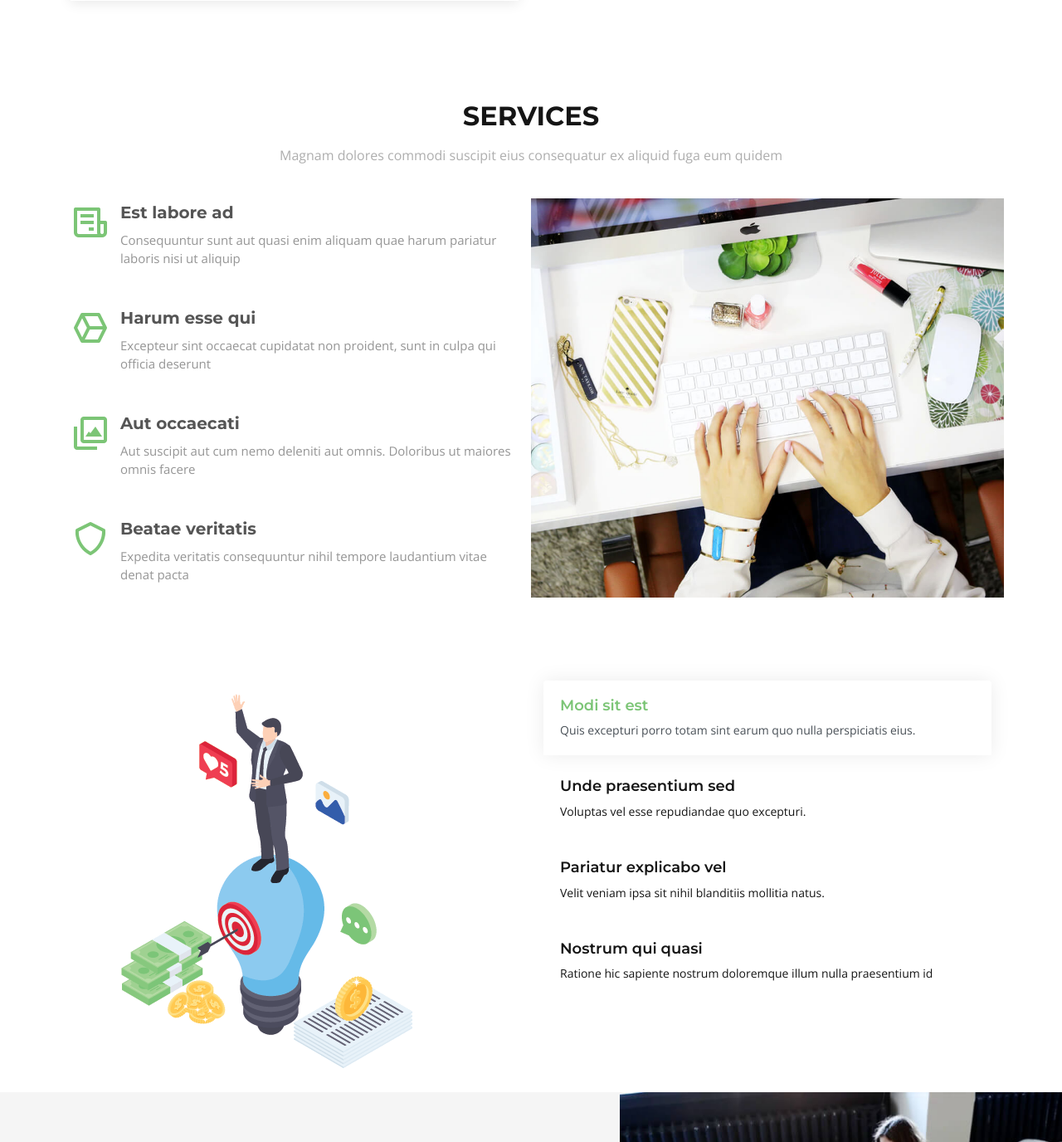
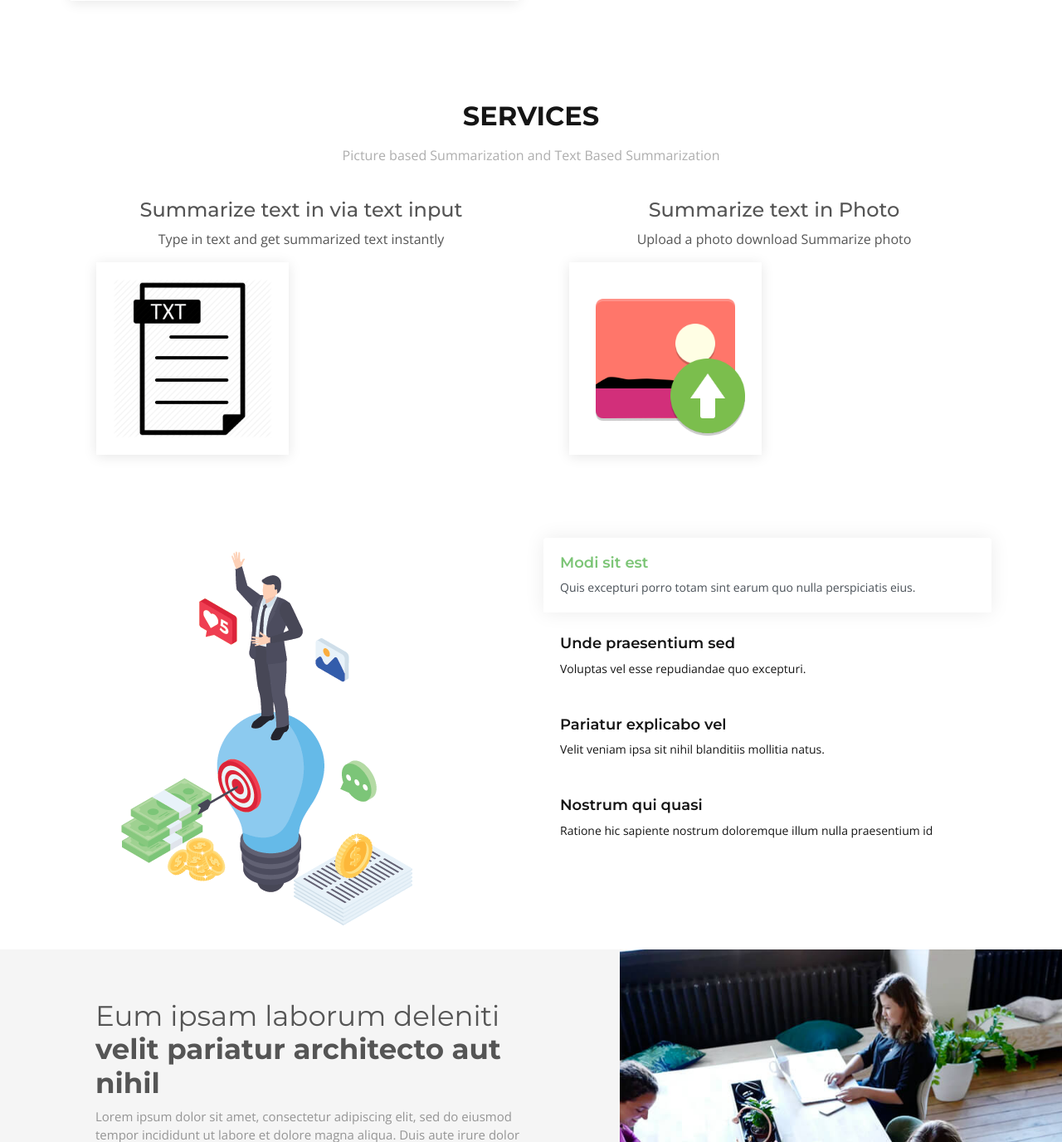
Before and after one commit to ShaneyMantri/TextSummarizer, a Django app: page / in a window 1280 px wide. Shown: the part 1440-2816 px from the top of the page at 83% size. Run offline with Django 3.2, Linux system fonts and the light colour scheme; a user stored in the database is signed in; some libraries are stand-ins or nearby versions.

Commit message:
Text INput ready to be summarize

```diff
--- a/Text_Summarize/settings.py
+++ b/Text_Summarize/settings.py
@@ -126,7 +126,6 @@ STATIC_URL = '/static/'
 #CRISPY_TEMPLATE_PACK = 'bootstrap4'
 
 
-
 STATIC_ROOT=os.path.join(BASE_DIR,"static_cdn")
 STATICFILES_DIRS=[
     os.path.join(BASE_DIR,"static")
@@ -136,6 +135,6 @@ MEDIA_ROOT = os.path.join(BASE_DIR, 'media')
 
 MEDIA_URL = '/media/'
 
-LOGIN_URL ='login'
+LOGIN_URL ='/login/'
 
-LOGIN_REDIRECT_URL = 'SummarizerHome'
+LOGIN_REDIRECT_URL = ''
--- a/Text_Summarize/urls.py
+++ b/Text_Summarize/urls.py
@@ -24,10 +24,7 @@ urlpatterns = [
     path('admin/', admin.site.urls),
     path('', include("summarizer_app.urls")),
     path('', include("user.urls")),
-    url(r'users/',views.index,name='index'),
-    url(r'^special/',views.special,name='special'),
-    url(r'^logout/$', views.user_logout, name='logout'),
-    path('api-auth/', include('rest_framework.urls'))
+    path('api-auth/', include('rest_framework.urls')),
 
 ]
 
--- a/summarizer_app/urls.py
+++ b/summarizer_app/urls.py
@@ -13,6 +13,8 @@ router.register('programmer', views.ProgrammerView)
 urlpatterns = [
     path('', views.home, name="SummarizerHome"),
     path('router/', include(router.urls)),
+    path('text_summarize', views.textSummarizer, name="TextSummarizer"),
+    path('photo_summarizer', views.photoSummarizer, name="PhotoSummarizer")
 
 
 
--- a/summarizer_app/views.py
+++ b/summarizer_app/views.py
@@ -3,9 +3,40 @@ from django.shortcuts import render
 from .models import languages, image_received, Programmer, Paradigm
 from .serializers import LanguageSerializer, ImageReceivedSerializer, ParadigmSerializer, ProgrammerSerializer
 from rest_framework import viewsets, permissions
+from django.contrib import messages
+from django.contrib.auth.decorators import login_required
 
+@login_required
 def home(request):
     return render(request, "summarizer_app/index.html")
+
+@login_required
+def textSummarizer(request):
+    if request.method == "POST":
+        username = request.POST.get("Username")
+        email = request.POST.get("Email")
+        text_to_summarize = request.POST.get("TextToSummarize")
+        """
+
+        ADD SUMMARIZER CODE HERE
+
+
+        """
+        print("HELLO")
+        print(username, email, text_to_summarize)
+        context ={
+                "Summarised":"Sample summarized text in hard code part 2"
+
+        }
+        print(context)
+        return render(request, "summarizer_app/textsummarizer.html", {"context":context})
+    return render(request, "summarizer_app/textsummarizer.html", {})
+
+
+
+@login_required
+def photoSummarizer(request):
+    return render(request, "summarizer_app/photosummarizer.html", {})
 
 class LanguageView(viewsets.ModelViewSet):
     queryset = languages.objects.all()
--- /dev/null
+++ b/templates/summarizer_app/base.html
@@ -0,0 +1,90 @@
+{% load static %}
+
+<!DOCTYPE html>
+<html lang="en">
+
+<head>
+  <meta charset="utf-8">
+  <meta content="width=device-width, initial-scale=1.0" name="viewport">
+
+  <title>Text Summarizer</title>
+  <meta content="" name="descriptison">
+  <meta content="" name="keywords">
+
+  <!-- Favicons -->
+  <link href="assets/img/favicon.png" rel="icon">
+  <link href="assets/img/apple-touch-icon.png" rel="apple-touch-icon">
+
+  <!-- Google Fonts -->
+  <link href="https://fonts.googleapis.com/css?family=Open+Sans:300,300i,400,400i,600,600i,700,700i|Montserrat:300,300i,400,400i,500,500i,600,600i,700,700i|Poppins:300,300i,400,400i,500,500i,600,600i,700,700i" rel="stylesheet">
+
+  <!-- Vendor CSS Files -->
+  <link href="{% static 'summarizer_app/vendor/bootstrap/css/bootstrap.min.css' %}" rel="stylesheet" type="text/css">
+  <link href="{% static 'summarizer_app/vendor/icofont/icofont.min.css' %}" rel="stylesheet" type="text/css">
+  <link href="{% static 'summarizer_app/vendor/boxicons/css/boxicons.min.css' %}" rel="stylesheet" type="text/css">
+  <link href="{% static 'summarizer_app/vendor/venobox/venobox.css' %}" rel="stylesheet" type="text/css">
+  <link href="{% static 'summarizer_app/vendor/owl.carousel/assets/owl.carousel.min.css' %}" rel="stylesheet" type="text/css">
+  <link href="{% static 'summarizer_app/vendor/aos/aos.css' %}" rel="stylesheet" type="text/css">
+  <link href="{% static 'summarizer_app/css/style.css' %}" rel="stylesheet" type="text/css">
+
+</head>
+
+<body>
+
+  <!-- ======= Hero Section ======= -->
+  <section id="hero">
+    <div class="hero-container">
+      <a href="{% url 'SummarizerHome' %}" class="hero-logo" data-aos="zoom-in"><img src="media/hero-logo.png" alt=""></a>
+      {% if user.is_authenticated %}
+      <h1 data-aos="zoom-in">{{ user.username }}, welcome To Text Summarizer</h1>
+          {% else %}
+      <h1 data-aos="zoom-in">Welcome To Text Summarizer</h1>
+          {% endif %}
+      <h2 data-aos="fade-up">We help you to summarize a piece of text without substantial loss of information</h2>
+      <a data-aos="fade-up" href="#about" class="btn-get-started scrollto">Get Started</a>
+    </div>
+  </section><!-- End Hero -->
+
+  <!-- ======= Header ======= -->
+  <header id="header" class="d-flex align-items-center">
+    <div class="container">
+
+      <!-- The main logo is shown in mobile version only. The centered nav-logo in nav menu is displayed in desktop view  -->
+      <div class="logo d-block d-lg-none">
+        <a href="index.html"><img src="assets/img/logo.png" alt="" class="img-fluid"></a>
+      </div>
+
+      <nav class="nav-menu d-none d-lg-block">
+        <ul class="nav-inner">
+          <li class="active"><a href="{% url 'SummarizerHome' %}">Home</a></li>
+          <li><a href="#about">About</a></li>
+          <li><a href="#services">Services</a></li>
+          <li class="nav-logo"><a href="{% url 'SummarizerHome' %}"><img src="media/logo1.png" alt="" class="img-fluid"></a></li>
+          <li><a href="#contact">Contact</a></li>
+          {% if user.is_authenticated %}
+          <li><a href="#about">Profile</a></li>
+          <li><a href="{% url 'Logout' %}">Logout</a></li>
+          {% else %}
+          <li><a href="{% url 'Login' %}">Login</a></li>
+          <li><a href="{% url 'Register' %}">Register</a></li>
+          {% endif %}
+        </ul>
+      </nav><!-- .nav-menu -->
+
+    </div>
+  </header><!-- End Header -->
+
+{% block content %}{% endblock %}
+
+      <script src="{% static 'summarizer_app/vendor/jquery/jquery.min.js' %}"></script>
+  <script src="{% static 'summarizer_app/vendor/bootstrap/js/bootstrap.bundle.min.js' %}"></script>
+  <script src="{% static 'summarizer_app/vendor/jquery.easing/jquery.easing.min.js' %}"></script>
+  <script src="{% static 'summarizer_app/vendor/php-email-form/validate.js' %}"></script>
+  <script src="{% static 'summarizer_app/vendor/jquery-sticky/jquery.sticky.js' %}"></script>
+  <script src="{% static 'summarizer_app/vendor/isotope-layout/isotope.pkgd.min.js' %}"></script>
+  <script src="{% static 'summarizer_app/vendor/venobox/venobox.min.js' %}"></script>
+  <script src="{% static 'summarizer_app/vendor/owl.carousel/owl.carousel.min.js' %}"></script>
+  <script src="{% static 'summarizer_app/vendor/aos/aos.js' %}"></script>
+  <script src="{% static 'summarizer_app/js/main.js' %}"></script>
+
+</body>
--- a/templates/summarizer_app/index.html
+++ b/templates/summarizer_app/index.html
@@ -1,75 +1,7 @@
-{% load static %}
+{% extends 'summarizer_app/base.html' %}
 
-<!DOCTYPE html>
-<html lang="en">
 
-<head>
-  <meta charset="utf-8">
-  <meta content="width=device-width, initial-scale=1.0" name="viewport">
-
-  <title>Text Summarizer</title>
-  <meta content="" name="descriptison">
-  <meta content="" name="keywords">
-
-  <!-- Favicons -->
-  <link href="assets/img/favicon.png" rel="icon">
-  <link href="assets/img/apple-touch-icon.png" rel="apple-touch-icon">
-
-  <!-- Google Fonts -->
-  <link href="https://fonts.googleapis.com/css?family=Open+Sans:300,300i,400,400i,600,600i,700,700i|Montserrat:300,300i,400,400i,500,500i,600,600i,700,700i|Poppins:300,300i,400,400i,500,500i,600,600i,700,700i" rel="stylesheet">
-
-  <!-- Vendor CSS Files -->
-  <link href="{% static 'summarizer_app/vendor/bootstrap/css/bootstrap.min.css' %}" rel="stylesheet" type="text/css">
-  <link href="{% static 'summarizer_app/vendor/icofont/icofont.min.css' %}" rel="stylesheet" type="text/css">
-  <link href="{% static 'summarizer_app/vendor/boxicons/css/boxicons.min.css' %}" rel="stylesheet" type="text/css">
-  <link href="{% static 'summarizer_app/vendor/venobox/venobox.css' %}" rel="stylesheet" type="text/css">
-  <link href="{% static 'summarizer_app/vendor/owl.carousel/assets/owl.carousel.min.css' %}" rel="stylesheet" type="text/css">
-  <link href="{% static 'summarizer_app/vendor/aos/aos.css' %}" rel="stylesheet" type="text/css">
-  <link href="{% static 'summarizer_app/css/style.css' %}" rel="stylesheet" type="text/css">
-
-</head>
-
-<body>
-
-  <!-- ======= Hero Section ======= -->
-  <section id="hero">
-    <div class="hero-container">
-      <a href="{% url 'SummarizerHome' %}" class="hero-logo" data-aos="zoom-in"><img src="media/hero-logo.png" alt=""></a>
-      <h1 data-aos="zoom-in">Welcome To Text Summarizer</h1>
-      <h2 data-aos="fade-up">We help you to summarize a piece of text without substantial loss of information</h2>
-      <a data-aos="fade-up" href="#about" class="btn-get-started scrollto">Get Started</a>
-    </div>
-  </section><!-- End Hero -->
-
-  <!-- ======= Header ======= -->
-  <header id="header" class="d-flex align-items-center">
-    <div class="container">
-
-      <!-- The main logo is shown in mobile version only. The centered nav-logo in nav menu is displayed in desktop view  -->
-      <div class="logo d-block d-lg-none">
-        <a href="index.html"><img src="assets/img/logo.png" alt="" class="img-fluid"></a>
-      </div>
-
-      <nav class="nav-menu d-none d-lg-block">
-        <ul class="nav-inner">
-          <li class="active"><a href="{% url 'SummarizerHome' %}">Home</a></li>
-          <li><a href="#about">About</a></li>
-          <li><a href="#services">Services</a></li>
-          <li class="nav-logo"><a href="{% url 'SummarizerHome' %}"><img src="media/logo1.png" alt="" class="img-fluid"></a></li>
-          <li><a href="#contact">Contact</a></li>
-          {% if user.is_authenticated %}
-          <li><a href="#about">Profile</a></li>
-          <li><a href="{% url 'logout' %}">Logout</a></li>
-          {% else %}
-          <li><a href="{% url 'user:user_login' %}">Login</a></li>
-          <li><a href="{% url 'user:register' %}">Register</a></li>
-          {% endif %}
-        </ul>
-      </nav><!-- .nav-menu -->
-
-    </div>
-  </header><!-- End Header -->
-
+{% block content %}
   <main id="main">
 
     <!-- ======= About Us Section ======= -->
@@ -102,40 +34,41 @@
     </section><!-- End About Us Section -->
 
     <!-- ======= Services Section ======= -->
-    <section id="services" class="services">
+    <section id="services" class="about">
       <div class="container">
 
         <div class="section-title" data-aos="fade-up">
           <h2>Services</h2>
-          <p>Magnam dolores commodi suscipit eius consequatur ex aliquid fuga eum quidem</p>
+          <p>Picture based Summarization and Text Based Summarization</p>
         </div>
-
-        <div class="row">
-          <div class="col-lg-6 order-2 order-lg-1">
-            <div class="icon-box mt-5 mt-lg-0" data-aos="fade-up">
-              <i class="bx bx-receipt"></i>
-              <h4>Est labore ad</h4>
-              <p>Consequuntur sunt aut quasi enim aliquam quae harum pariatur laboris nisi ut aliquip</p>
+         <div class="row">
+          <div class="col-lg-6" data-aos="fade-up" style="text-align: center;">
+            <div class="content pt-4 pt-lg-0 pl-0 pl-lg-3 " >
+                <h4>Summarize text in via text input</h4>
+                <p>Type in text and get summarized text instantly</p>
+            <div class="col-lg-6" data-aos="fade-right">
+              <div class="image">
+                <a href="{% url 'TextSummarizer' %}">
+                <img src="media/text_summarizer.png" class="img-fluid" alt="">
+                </a>
+              </div>
             </div>
-            <div class="icon-box mt-5" data-aos="fade-up" data-aos-delay="100">
-              <i class="bx bx-cube-alt"></i>
-              <h4>Harum esse qui</h4>
-              <p>Excepteur sint occaecat cupidatat non proident, sunt in culpa qui officia deserunt</p>
-            </div>
-            <div class="icon-box mt-5" data-aos="fade-up" data-aos-delay="200">
-              <i class="bx bx-images"></i>
-              <h4>Aut occaecati</h4>
-              <p>Aut suscipit aut cum nemo deleniti aut omnis. Doloribus ut maiores omnis facere</p>
-            </div>
-            <div class="icon-box mt-5" data-aos="fade-up" data-aos-delay="300">
-              <i class="bx bx-shield"></i>
-              <h4>Beatae veritatis</h4>
-              <p>Expedita veritatis consequuntur nihil tempore laudantium vitae denat pacta</p>
             </div>
           </div>
-          <div class="image col-lg-6 order-1 order-lg-2" style='background-image: url("assets/img/services.jpg");' data-aos="fade-left" data-aos-delay="100"></div>
-        </div>
-
+           <div class="col-lg-6" data-aos="fade-up" style="text-align: center;">
+             <div class="content pt-4 pt-lg-0 pl-0 pl-lg-3 ">
+                <h4>Summarize text in Photo</h4>
+                <p>Upload a photo download Summarize photo</p>
+            <div class="col-lg-6" data-aos="fade-right">
+              <div class="image">
+                <a href="{% url 'PhotoSummarizer' %}">
+                <img src="media/photo_upload.png" class="img-fluid" alt="">
+                </a>
+              </div>
+            </div>
+            </div>
+          </div>
+      </div>
       </div>
     </section><!-- End Services Section -->
 
@@ -770,18 +703,4 @@
 
   <a href="#" class="back-to-top"><i class="icofont-simple-up"></i></a>
 
-  <!-- Vendor JS Files -->
-  <script src="{% static 'summarizer_app/vendor/jquery/jquery.min.js' %}"></script>
-  <script src="{% static 'summarizer_app/vendor/bootstrap/js/bootstrap.bundle.min.js' %}"></script>
-  <script src="{% static 'summarizer_app/vendor/jquery.easing/jquery.easing.min.js' %}"></script>
-  <script src="{% static 'summarizer_app/vendor/php-email-form/validate.js' %}"></script>
-  <script src="{% static 'summarizer_app/vendor/jquery-sticky/jquery.sticky.js' %}"></script>
-  <script src="{% static 'summarizer_app/vendor/isotope-layout/isotope.pkgd.min.js' %}"></script>
-  <script src="{% static 'summarizer_app/vendor/venobox/venobox.min.js' %}"></script>
-  <script src="{% static 'summarizer_app/vendor/owl.carousel/owl.carousel.min.js' %}"></script>
-  <script src="{% static 'summarizer_app/vendor/aos/aos.js' %}"></script>
-  <script src="{% static 'summarizer_app/js/main.js' %}"></script>
-
-</body>
-
-</html>
+{% endblock %}
--- a/templates/user/login.html
+++ b/templates/user/login.html
@@ -2,7 +2,7 @@
 {% block body_block %}
   <div class="container">
     <div class="jumbotron">
-      <h1>Login here :</h1><form method="post" action="{% url 'user:user_login' %}">
+      <h1>Login here :</h1><form method="post" action="{% url 'Login' %}">
           {% csrf_token %}
           {# A more "HTML" way of creating the login form#}
           <label for="username">Username:</label>
--- a/user/urls.py
+++ b/user/urls.py
@@ -4,9 +4,10 @@ from django.urls import path
 
 from summarizer_app import views as sappviews
 
-app_name = 'user'
-
 urlpatterns=[
-    path('register/',views.register,name='register'),
-    path('user_login/',views.user_login,name='user_login'),
+    path('register/',views.register, name='Register'),
+    path('login/',views.user_login, name='Login'),
+    path('users/', views.index, name='Index'),
+    path('special/', views.special, name='Special'),
+    path('logout/', views.user_logout, name='Logout'),
 ]
--- a/user/views.py
+++ b/user/views.py
@@ -1,7 +1,7 @@
 from django.shortcuts import render
 
 # Create your views here.
-from django.shortcuts import render
+from django.shortcuts import render, redirect
 from .forms import UserProfileInfoForm, UserForm
 from django.contrib.auth import login, logout, authenticate
 from django.http import HttpResponseRedirect, HttpResponse
@@ -21,7 +21,7 @@ def special(request):
 def user_logout(request):
     logout(request)
     # return HttpResponseRedirect(reverse("index"))
-    return render(request, 'summarizer_app/index.html', {})
+    return redirect('SummarizerHome')
 
 
 def register(request):
@@ -58,7 +58,7 @@ def user_login(request):
             if user.is_active:
                 login(request,user)
                 # return HttpResponseRedirect(reverse('index'))
-                return render(request, 'summarizer_app/index.html', {})
+                return redirect('SummarizerHome')
 
             else:
                 return HttpResponse("Your account was inactive.")
```
Also changed, not shown: templates/summarizer_app/photosummarizer.html (added, +84 -0 lines), templates/summarizer_app/textsummarizer.html (added, +40 -0 lines), templates/user/base.html (+4 -5 lines), db.sqlite3, media/photo_upload.png (added), media/text_summarizer.png (added), media/texts_to_summarize/Screenshot_312.png (deleted), media/texts_to_summarize/Screenshot_94.png (deleted), media/texts_to_summarize/Screenshot_96.png (deleted).
